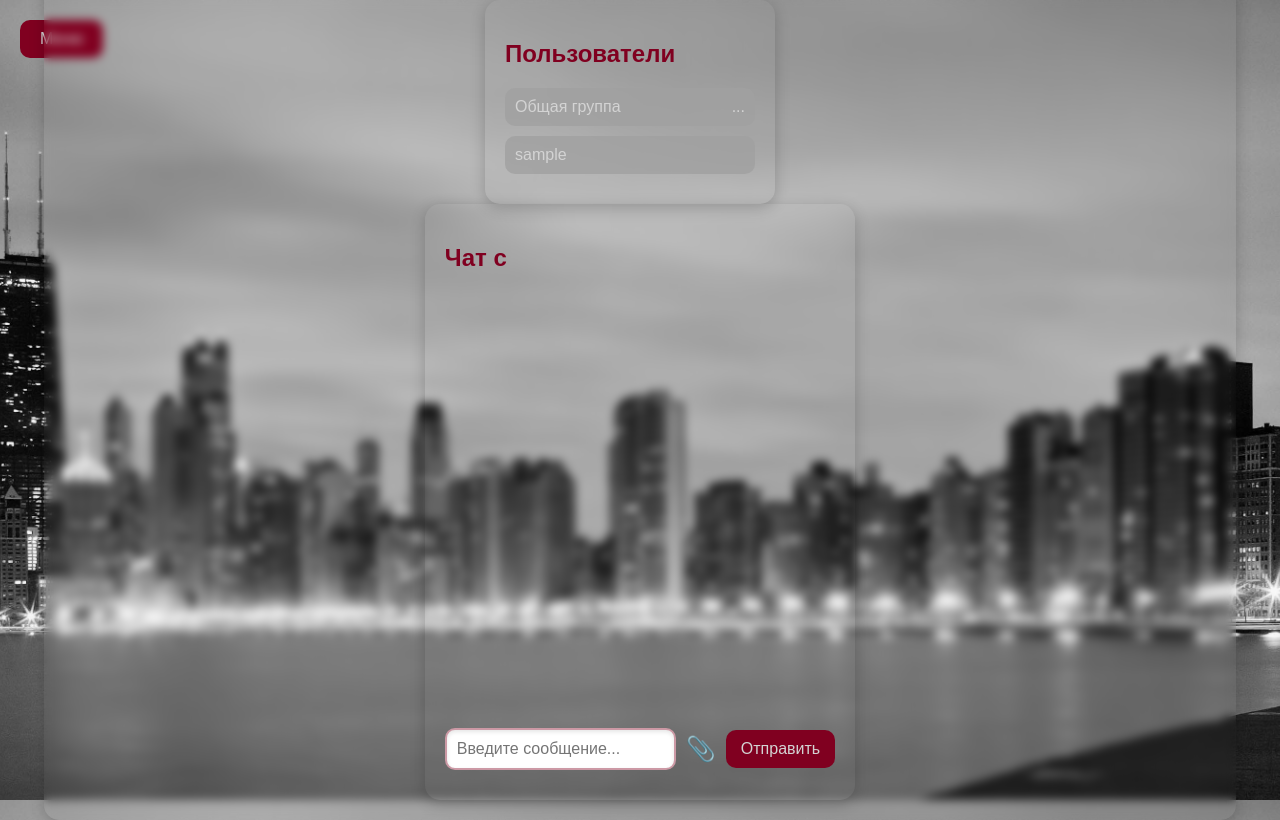
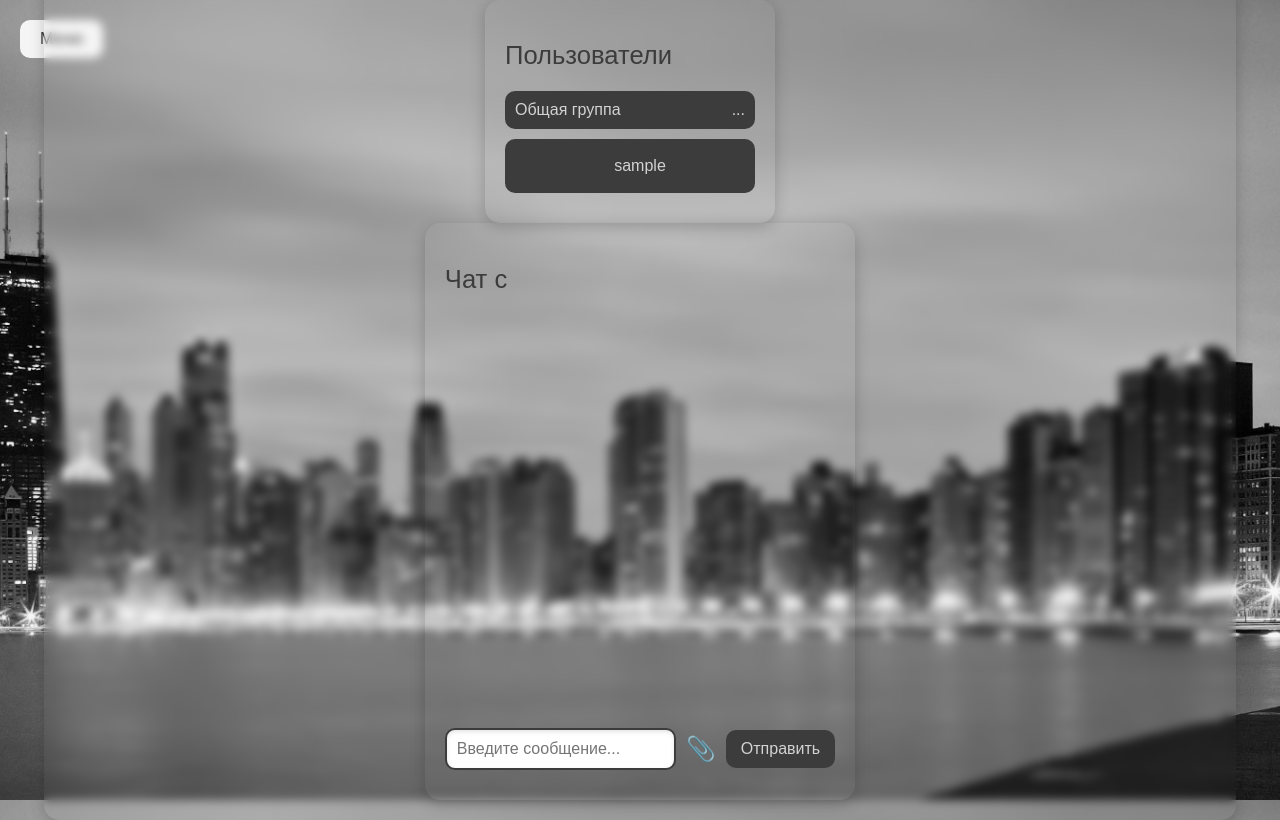
Before and after one commit to aleksandrvolostnov/KPI-New, a Flask app: template templates/chat.html in a window 1280 px wide. Run offline with Flask 3, Linux system fonts and the light colour scheme; the template is opened without the code that fills it: values that come from a table or form of the project are taken from there, others are empty; the visitor is signed in with stand-in values (Sample User, id 1); data comes from the database, SQL or seed files in the repository; parts of the project's set-up code (start-up, migrations or seed data) failed here and were passed over.

Commit message:
chat.html

```diff
--- a/templates/chat.html
+++ b/templates/chat.html
@@ -36,8 +36,8 @@
             position: absolute;
             top: 20px;
             left: 20px;
-            background-color: #800020;
-            color: lightgray;
+            background-color: whitesmoke;
+            color: #3C3C3C;
             padding: 10px 20px;
             border: none;
             border-radius: 10px;
@@ -62,13 +63,15 @@
         }
 
         h2 {
-            color: #800020;
+            color: #3C3C3C;
+            font-weight: normal;
+            font-size: 1.6em;
         }
 
         .user {
             padding: 10px;
             border-radius: 10px;
-            background-color: rgba(160, 160, 160, 0.8);
+            background-color: #3C3C3C;
             margin-bottom: 10px;
             cursor: pointer;
             display: flex;
@@ -157,7 +160,7 @@
         input[type="text"] {
             flex-grow: 1;
             padding: 10px;
-            border: 2px solid rgba(128, 0, 32, 0.4);
+            border: 2px solid #3C3C3C;
             border-radius: 10px;
             font-family: 'Century Gothic', sans-serif;
             font-size: 16px;
@@ -172,7 +175,7 @@
         }
 
         .send-button {
-            background-color: #800020;
+            background-color: #3C3C3C;
             color: lightgray;
             padding: 10px 15px;
             border: none;
@@ -263,6 +264,39 @@
             box-shadow: 0 4px 10px rgba(0, 0, 0, 0.2);
             display: none;
         }
+        .user-avatar-link {
+            margin-right: 10px;
+            color: lightgray;
+            font-size: 30px;
+            text-decoration: none;
+        }
+
+        .user-avatar-link:hover {
+            color: #ccc;
+        }
+
+        .user-avatar-icon {
+            font-size: 20px;
+            margin-right: 10px;
+            color: lightgray;
+        }
+
+        .user {
+            display: flex;
+            align-items: center;
+            justify-content: space-between;
+            cursor: pointer;
+            padding: 10px;
+            border-radius: 10px;
+            background-color: #3C3C3C;
+            margin-bottom: 10px;
+            transition: background-color 0.3s ease;
+        }
+
+        .user:hover {
+            background-color: #1C1C1C;
+        }
+
     </style>
 </head>
 <body>
@@ -279,6 +313,11 @@
             </div>
             {% for user in users %}
             <div class="user" onclick="selectUserForForward('{{ user.id }}')">
+                <!-- Ссылка на профиль с иконкой аватарки -->
+                <a href="{{ url_for('view_user', user_id=user.id) }}" class="user-avatar-link" onclick="event.stopPropagation();">
+                    <i class="fas fa-user-circle user-avatar-icon"></i>
+                </a>
+                <!-- Имя пользователя для открытия чата -->
                 <span>{{ user.username }}</span>
                 <span class="last-message">
                     {% set last_message = last_messages.get(user.id, 'Нет сообщений') %}
```
Also changed, not shown: other parts of templates/chat.html (+12 -12 lines).
